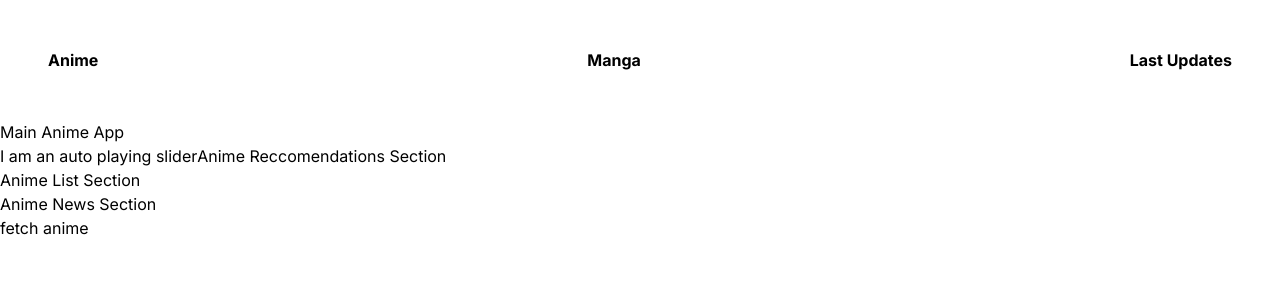
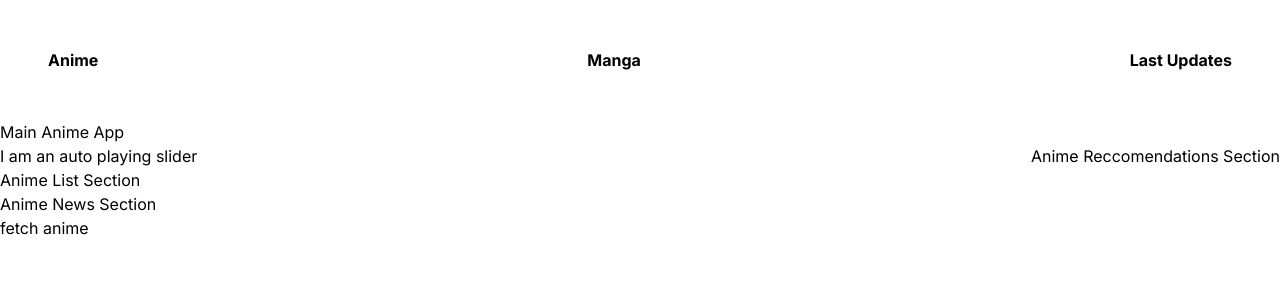
Before and after one commit to danielegeekn1/React-Next-Anime-App, a Next.js app: page / in a window 1280 px wide. Shown: the top 300 px of the page. Built offline with nearby package versions, Linux system fonts and the light colour scheme.

Commit message:
updated navbar

```diff
--- a/app/page.tsx
+++ b/app/page.tsx
@@ -7,11 +7,11 @@ export default function Home() {
 		<main>
 			<h1>Main Anime App</h1>
 			<div className="_mainpageApp flex flex-col">
-				<div className="_animeTopPageSection flex">
+				<div className="_animeTopPageSection flex justify-between">
 					<div className="_autosliderSection">
 						<AutoPlayingSlider />
 					</div>
-					<div className="_animeReccomendationsSection">
+					<div className="_animeReccomendationsSection ">
 						Anime Reccomendations Section
 					</div>
 				</div>
```
